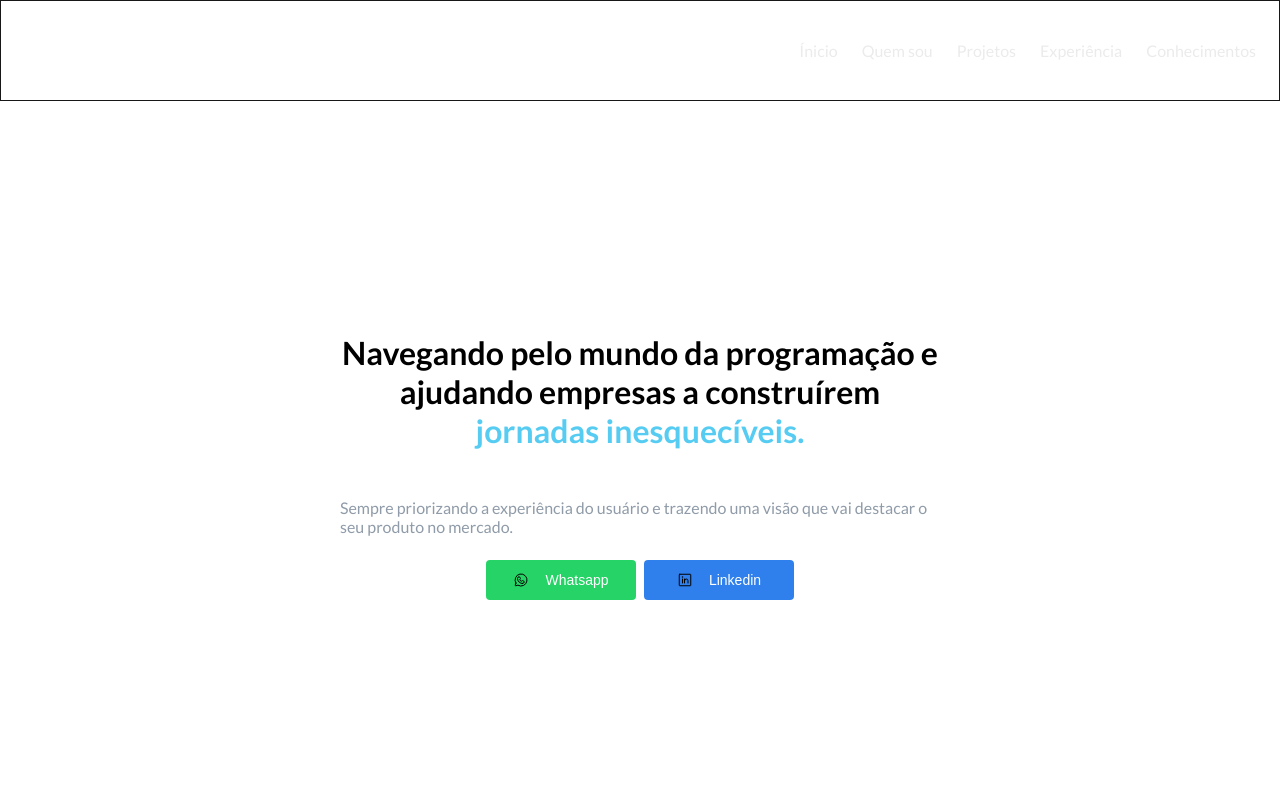
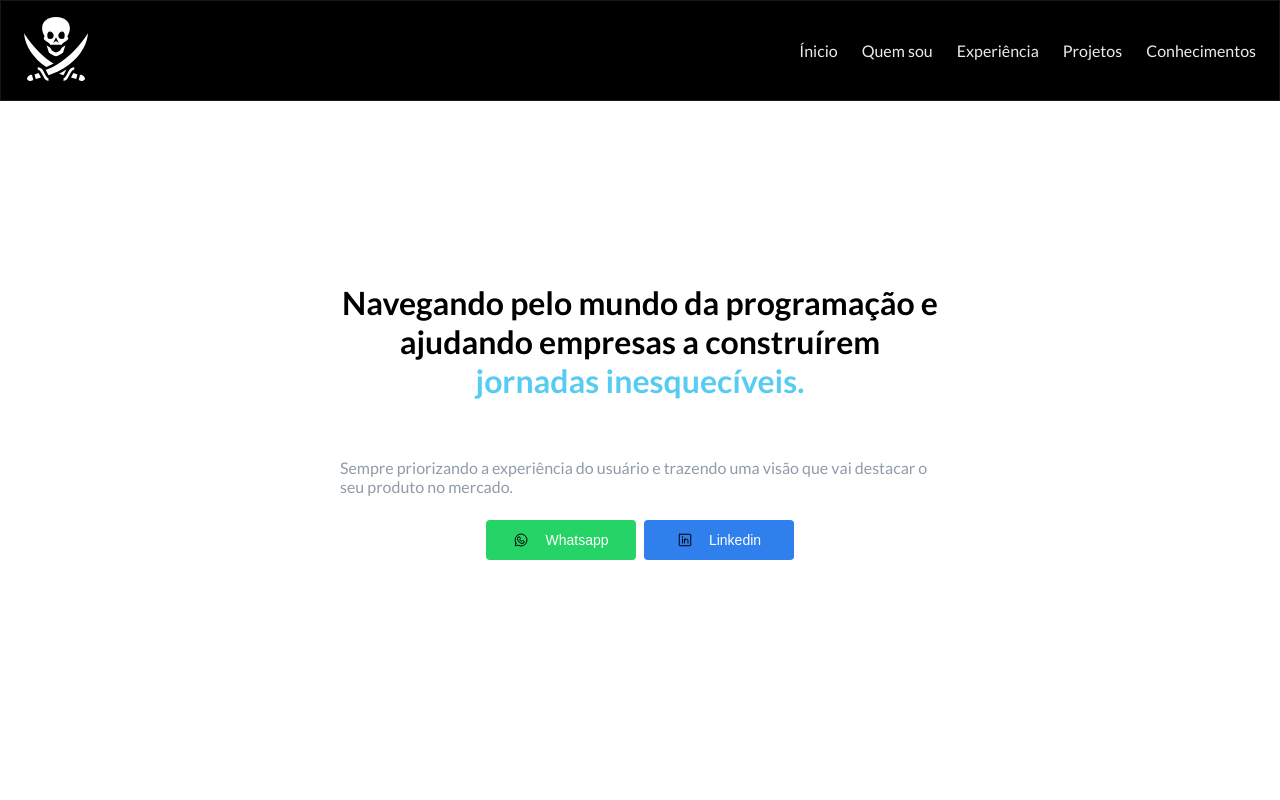
Before and after one commit to thallesyam/my-website, a Next.js app: page / in a window 1280 px wide. Shown: the top 800 px of the page. Built offline with nearby package versions, Linux system fonts and the light colour scheme.

Commit message:
feat: add animations

```diff
--- a/package.json
+++ b/package.json
@@ -19,9 +19,11 @@
     "react": "18.2.0",
     "react-dom": "18.2.0",
     "sass": "^1.56.1",
+    "scrollreveal": "^4.0.9",
     "typescript": "4.8.4"
   },
   "devDependencies": {
+    "@types/scrollreveal": "^0.0.8",
     "@typescript-eslint/eslint-plugin": "^5.43.0",
     "babel-plugin-inline-react-svg": "^2.0.1",
     "eslint-config-prettier": "^8.5.0",
--- a/src/components/Header/index.tsx
+++ b/src/components/Header/index.tsx
@@ -17,8 +17,8 @@ export function Header() {
         <nav className={style.desktop_menu}>
           <NavLink href="#home" text="Ínicio" />
           <NavLink href="#about" text="Quem sou" />
+          <NavLink href="#experience" text="Experiência" />
           <NavLink href="#projects" text="Projetos" />
-          <NavLink href="#experience" text="Experiência" />
           <NavLink href="#knowledge" text="Conhecimentos" />
         </nav>
 
--- a/src/components/Header/styles.module.scss
+++ b/src/components/Header/styles.module.scss
@@ -7,6 +7,9 @@
   display: flex;
   justify-content: center;
   align-items: center;
+  position: fixed;
+  z-index: 99;
+  background-color: #000;
 
   svg {
     transition: filter, 0.5s;
--- a/src/components/MobileMenu/index.tsx
+++ b/src/components/MobileMenu/index.tsx
@@ -7,7 +7,7 @@ export function MobileMenu() {
 
   useEffect(() => {
     if (!window) return
-    const body = window?.document.getElementsByTagName('body')[0]
+    const body = window.document.getElementsByTagName('body')[0]
     if (!body) return
 
     if (isActive) {
--- a/src/components/NavLink/index.tsx
+++ b/src/components/NavLink/index.tsx
@@ -9,7 +9,11 @@ type Props = AnchorHTMLAttributes<HTMLAnchorElement> & {
 
 export function NavLink({ text, href, ...rest }: Props) {
   return (
-    <Link {...rest} className={`${style.link} ${rest.className}`} href={href}>
+    <Link
+      {...rest}
+      className={`${style.link} ${rest.className ? rest.className : ''}`}
+      href={href}
+    >
       {text}
     </Link>
   )
--- /dev/null
+++ b/src/components/ScrollReveal/index.tsx
@@ -0,0 +1,28 @@
+import React, { useRef, useEffect, CSSProperties, ReactNode } from 'react'
+import scrollReveal from 'scrollreveal'
+
+type ScrollRevealProps = {
+  style?: CSSProperties
+  children?: ReactNode
+}
+
+export default function ScrollReveal({ children, style }: ScrollRevealProps) {
+  const sectionRef = useRef<HTMLElement>(null)
+
+  useEffect(() => {
+    if (sectionRef.current)
+      scrollReveal().reveal(sectionRef.current, {
+        reset: false,
+        delay: 200,
+        origin: 'top',
+        distance: '50px',
+        duration: 2000,
+      })
+  }, [])
+
+  return (
+    <section ref={sectionRef} style={style}>
+      {children}
+    </section>
+  )
+}
--- a/src/components/StartSection/index.tsx
+++ b/src/components/StartSection/index.tsx
@@ -1,5 +1,10 @@
+import dynamic from 'next/dynamic'
 import { WhatsappLogo, LinkedinLogo } from 'phosphor-react'
 import { Header } from '../Header'
+
+const ScrollReveal = dynamic(() => import('../ScrollReveal'), {
+  ssr: false,
+})
 
 import style from './styles.module.scss'
 
@@ -8,11 +13,14 @@ export function StartSection() {
     <section className={style.start_container}>
       <Header />
 
-      <section className={style.title_section}>
-        <h1>
-          Navegando pelo mundo da programação e ajudando empresas a construírem
-          <span>jornadas inesquecíveis.</span>
-        </h1>
+      <section className={style.title_section} id="home">
+        <ScrollReveal>
+          <h1>
+            Navegando pelo mundo da programação e ajudando empresas a
+            construírem
+            <span>jornadas inesquecíveis.</span>
+          </h1>
+        </ScrollReveal>
 
         <p>
           Sempre priorizando a experiência do usuário e trazendo uma visão que
--- a/src/components/StartSection/styles.module.scss
+++ b/src/components/StartSection/styles.module.scss
@@ -10,7 +10,7 @@
   align-items: center;
   flex-direction: column;
 
-  height: calc(100% - 101px);
+  height: 100%;
   width: 100%;
   max-width: 600px;
   text-align: center;
@@ -20,8 +20,13 @@
     padding: 1rem;
   }
 
-  > h1 {
+  h1 {
     font-size: 2rem;
+
+    opacity: 1;
+    transform: matrix3d(1, 0, 0, 0, 0, 1, 0, 0, 0, 0, 1, 0, 0, 0, 0, 1);
+    transition: opacity 2s cubic-bezier(0.5, 0, 0, 1) 0.3s,
+      transform 2s cubic-bezier(0.5, 0, 0, 1) 0.3s;
 
     > span {
       display: block;
--- a/src/pages/index.tsx
+++ b/src/pages/index.tsx
@@ -1,3 +1,4 @@
+import dynamic from 'next/dynamic'
 import { AboutSection } from '../components/AboutSection'
 import { ExperienceSection } from '../components/ExperienceSection'
 import { Footer } from '../components/Footer'
@@ -5,14 +6,31 @@ import { KnowledgeSection } from '../components/KnowledgeSection'
 import { ProjectSection } from '../components/ProjectSection'
 import { StartSection } from '../components/StartSection'
 
+const ScrollReveal = dynamic(() => import('../components/ScrollReveal'), {
+  ssr: false,
+})
+
 export default function Home() {
   return (
     <main>
       <StartSection />
-      <AboutSection />
-      <ExperienceSection />
-      <ProjectSection />
-      <KnowledgeSection />
+
+      <ScrollReveal>
+        <AboutSection />
+      </ScrollReveal>
+
+      <ScrollReveal>
+        <ExperienceSection />
+      </ScrollReveal>
+
+      <ScrollReveal>
+        <ProjectSection />
+      </ScrollReveal>
+
+      <ScrollReveal>
+        <KnowledgeSection />
+      </ScrollReveal>
+
       <Footer />
     </main>
   )
--- a/src/styles/globals.scss
+++ b/src/styles/globals.scss
@@ -5,6 +5,22 @@ body {
   padding: 0;
   margin: 0;
   font-family: 'Lato', sans-serif;
+  overflow-x: hidden;
+}
+
+html {
+  scroll-behavior: smooth !important;
+}
+
+::-webkit-scrollbar {
+  width: 6px;
+}
+::-webkit-scrollbar-track {
+  background-color: #000;
+}
+::-webkit-scrollbar-thumb {
+  background-color: $primary-500;
+  border-radius: 4px;
 }
 
 body.menu_active {
```
Also changed, not shown: 1 other file (tests, documents, lock files or other folders).
